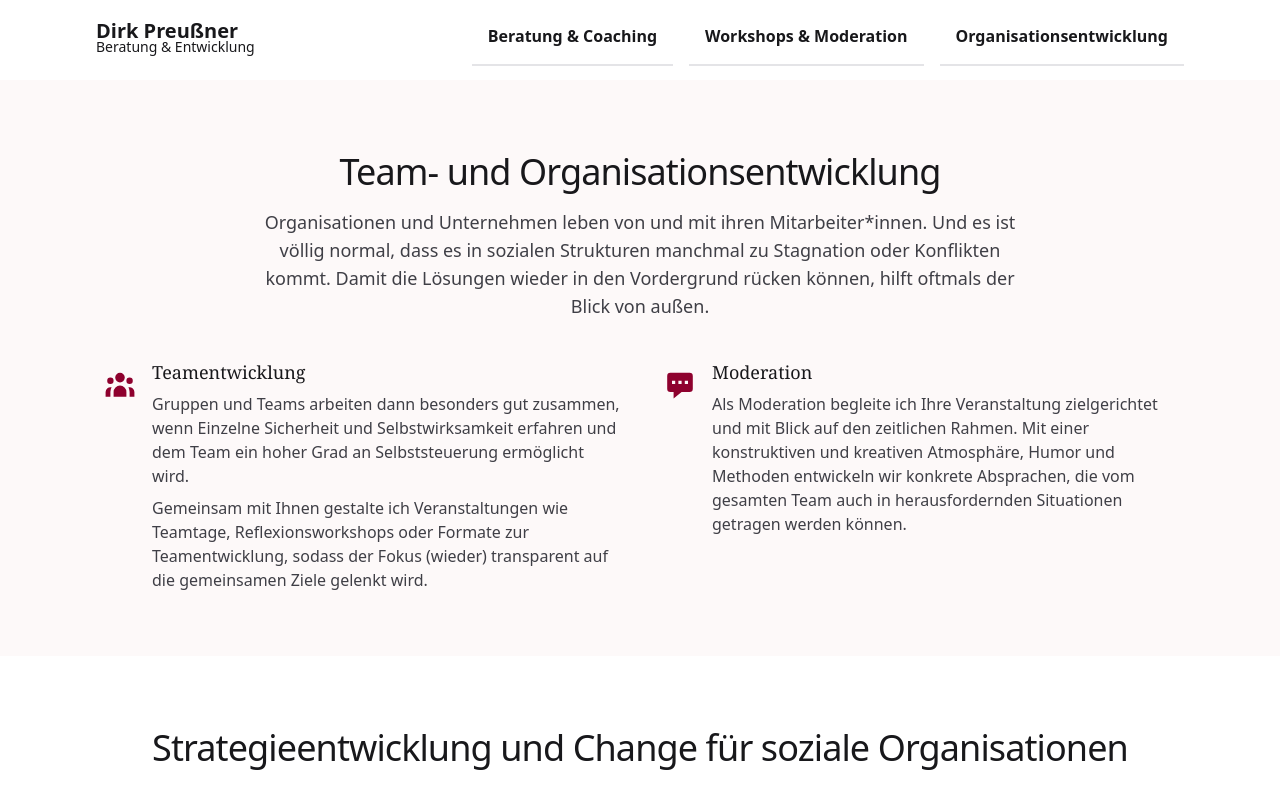
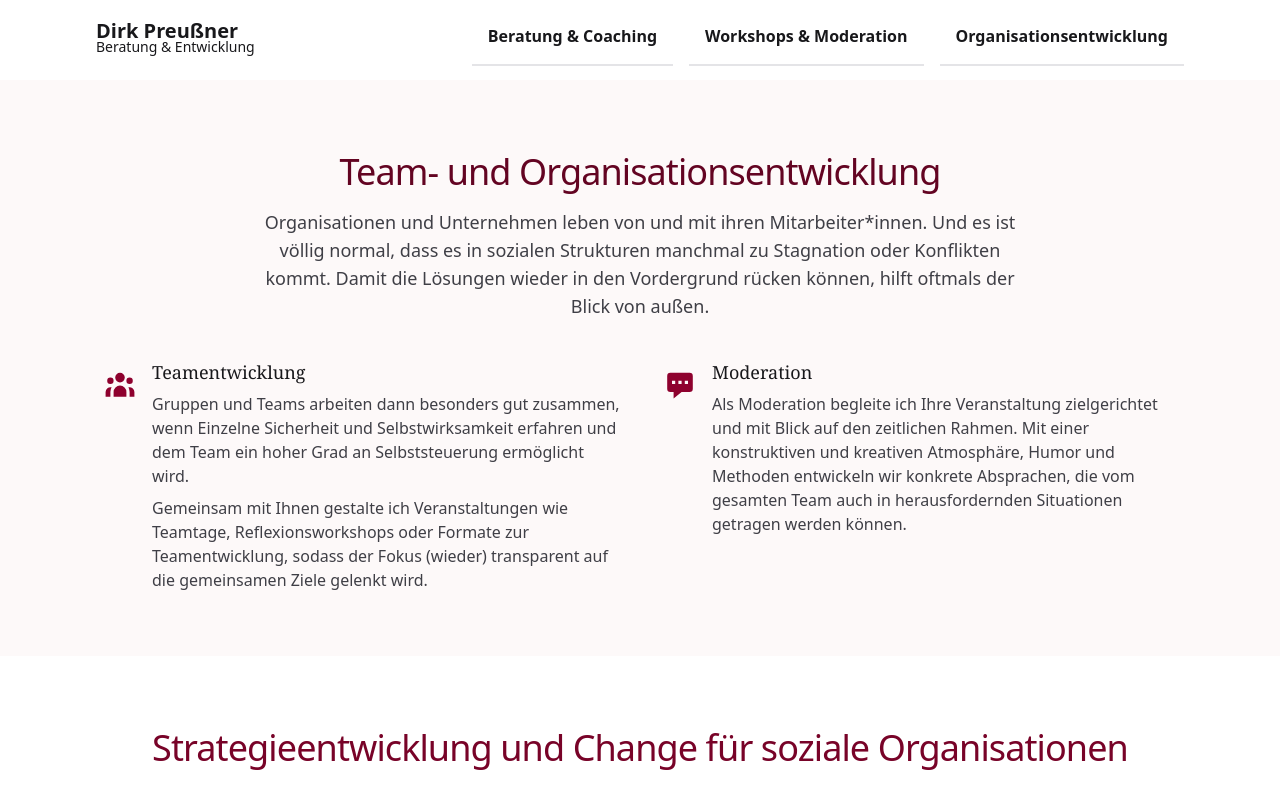
Before and after one commit to jenzopr/dirkpreussner.de, a Next.js app: page /organisationsentwicklung in a window 1280 px wide. Shown: the top 789 px of the page. Built offline with nearby package versions, Linux system fonts and the light colour scheme.

Commit message:
Modified headline color

```diff
--- a/pages/organisationsentwicklung.js
+++ b/pages/organisationsentwicklung.js
@@ -9,7 +9,7 @@ export default function Organisationsentwicklung() {
             <Section>
                 <div className="flex flex-col w-full lg:justify-center py-8 lg:py-16">
                     <div className="lg:text-center">
-                        <p className="mt-2 text-3xl leading-8 tracking-tight text-gray-900 sm:text-4xl">
+                        <p className="mt-2 text-3xl leading-8 tracking-tight text-burgund-800 sm:text-4xl">
                         Team- und Organisationsentwicklung
                         </p>
                         <p className="mt-4 max-w-3xl text-lg text-gray-700 lg:mx-auto">
@@ -56,7 +56,7 @@ export default function Organisationsentwicklung() {
             <Section className="bg-white">
                 <div className="flex flex-col w-full lg:justify-center py-8 lg:py-16">
                     <div className="lg:text-center">
-                        <p className="mt-2 text-3xl leading-8 tracking-tight text-gray-900 sm:text-4xl">
+                        <p className="mt-2 text-3xl leading-8 tracking-tight text-burgund-700 sm:text-4xl">
                             Strategieentwicklung und Change für soziale Organisationen
                         </p>
                         <p className="mt-4 max-w-3xl text-lg text-gray-700 lg:mx-auto">
```
